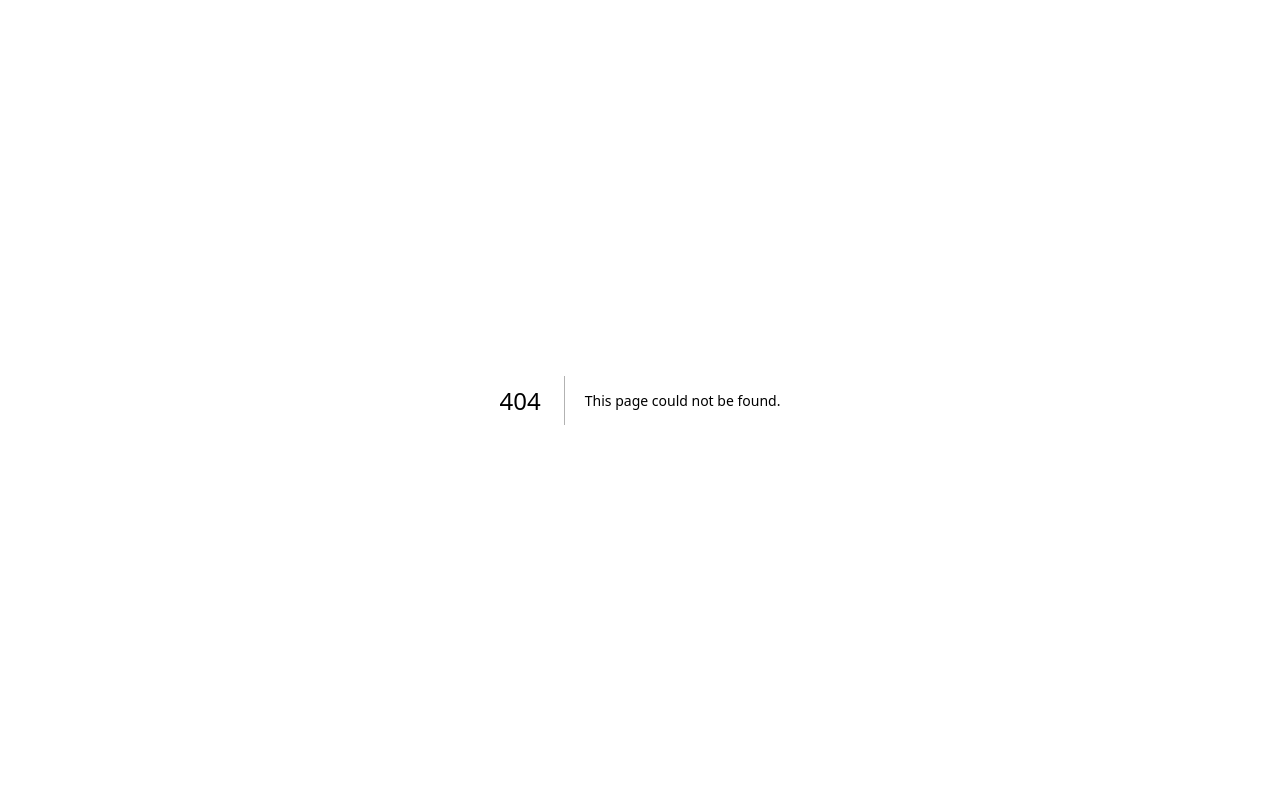
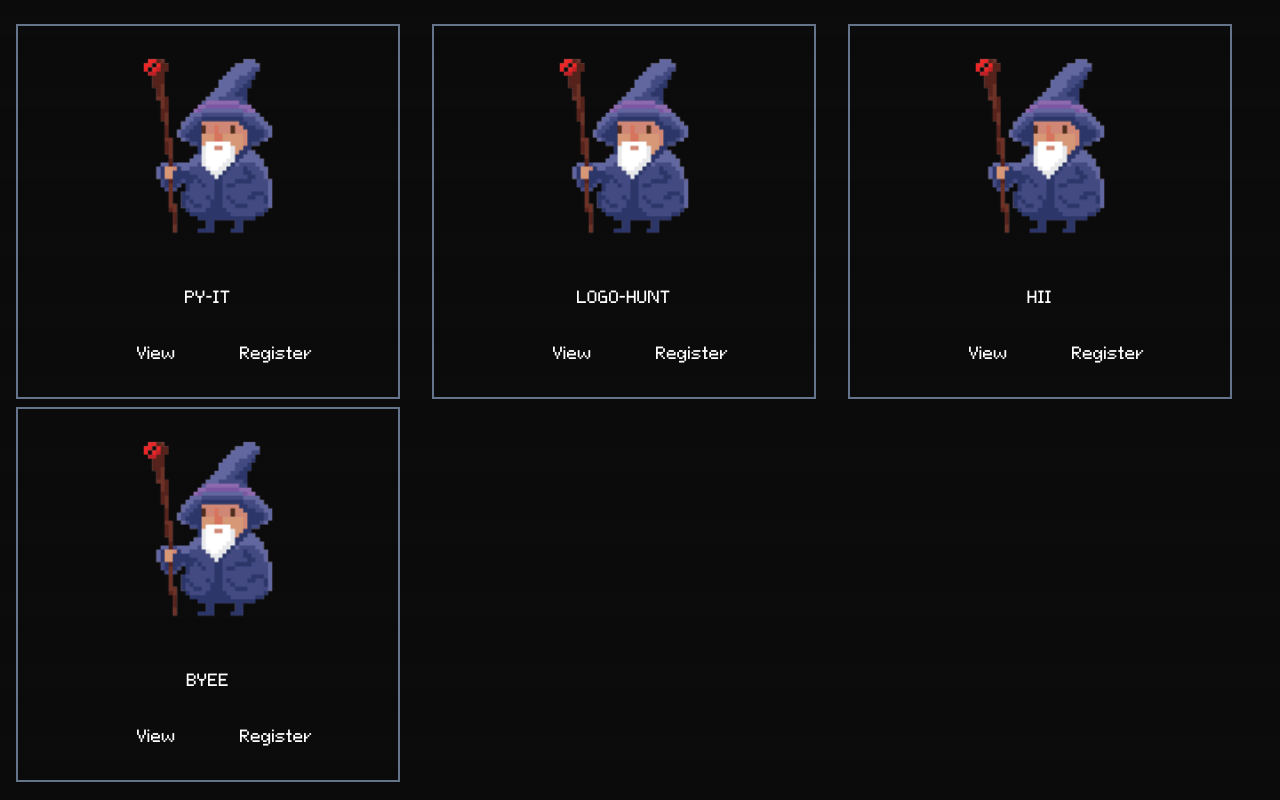
Before and after one commit to scet-converse/converse2k23, a Next.js app: page /events in a window 1280 px wide. Before the commit this address had no page. Built offline with nearby package versions, Linux system fonts and the light colour scheme; no server answers.

Commit message:
event page added

```diff
--- /dev/null
+++ b/src/app/(root)/events/[slug]/page.tsx
@@ -0,0 +1,7 @@
+import React from "react";
+
+const SingleEventPage = ({}) => {
+  return <div>page</div>;
+};
+
+export default SingleEventPage;
--- /dev/null
+++ b/src/app/(root)/events/page.tsx
@@ -0,0 +1,28 @@
+import EventCard from "@/components/EventCard";
+import React from "react";
+
+import { data } from "@/lib/data/eventData";
+import { currentUser } from "@clerk/nextjs";
+
+const Events = async () => {
+  const user = await currentUser();
+  return (
+    <>
+      <div className="grid grid-cols-12 w-full  max-w-1200 mx-auto my-0 p-4">
+        {data.map((event) => (
+          <div className="col-span-4 ">
+            <EventCard
+              title={event.eventName}
+              imgSrc={event.imgSrc}
+              userId={user?.id}
+              eventId={event.eventId}
+              eventName={event.eventName}
+            />
+          </div>
+        ))}
+      </div>
+    </>
+  );
+};
+
+export default Events;
--- /dev/null
+++ b/src/components/EventCard.tsx
@@ -0,0 +1,51 @@
+"use client";
+import React, { use } from "react";
+import Image from "next/image";
+import { generateTicket } from "@/lib/actions/ticket.actions";
+import Link from "next/link";
+type PropType = {
+  title: string;
+  imgSrc: string;
+  userId?: string;
+  eventId: string;
+  eventName: string;
+};
+
+const EventCard = ({ imgSrc, title, userId, eventId, eventName }: PropType) => {
+  const handleRegistration = async () => {
+    console.log("hello i am here");
+    console.log(userId);
+    try {
+      if (userId) {
+        const res = await generateTicket({ userId, eventId, eventName });
+        console.log(res);
+      }
+    } catch (err) {}
+  };
+
+  return (
+    <div className="grid-cols-12 max-w-sm  border-2  border-slate-500 mt-2">
+      <div className="grid justify-center items-center col-span-12">
+        <Image src={imgSrc} alt="hi" width={240} height={240} />
+      </div>
+      <div className="grid justify-center items-center col-span-12">
+        {title}
+      </div>
+      <div className="col-span-12 grid gap-8 grid-cols-12  justify-center mt-8 mb-8">
+        <div className="col-span-6 grid justify-end">
+          <Link href={`events/${eventName}`}>
+            <button className="pixel-border px-4">View</button>
+          </Link>
+        </div>
+        <div className="col-span-6 grid justify-start">
+          <button onClick={handleRegistration} className="pixel-border px-4">
+            Register
+          </button>
+        </div>
+      </div>
+      <div></div>
+    </div>
+  );
+};
+
+export default EventCard;
--- /dev/null
+++ b/src/lib/actions/ticket.actions.ts
@@ -0,0 +1,21 @@
+'use server';
+import prisma from '../prisma';
+type PropType = {
+  userId: string;
+  eventId: string;
+  eventName: string;
+};
+
+export const generateTicket = async ({
+  userId,
+  eventId,
+  eventName,
+}: PropType) => {
+  return await prisma.ticket.create({
+    data: {
+      userId,
+      eventId,
+      eventName,
+    },
+  });
+};
--- /dev/null
+++ b/src/lib/data/eventData.ts
@@ -0,0 +1,22 @@
+export const data = [
+  {
+    eventId: '1',
+    eventName: 'PY-IT',
+    imgSrc: '/eventspic.png',
+  },
+  {
+    eventId: '2',
+    eventName: 'LOGO-HUNT',
+    imgSrc: '/eventspic.png',
+  },
+  {
+    eventId: '3',
+    eventName: 'HII',
+    imgSrc: '/eventspic.png',
+  },
+  {
+    eventId: '4',
+    eventName: 'BYEE',
+    imgSrc: '/eventspic.png',
+  },
+];
```
Also changed, not shown: public/eventspic.png (added), 1 other file (tests, documents, lock files or other folders).
